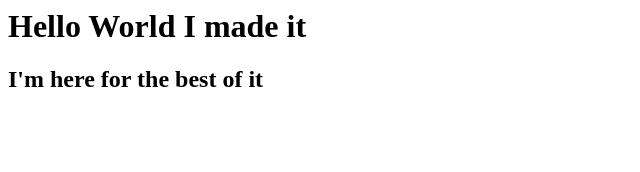
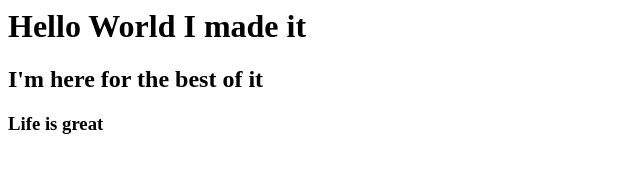
Before and after one commit to nosobaseki/git-practice, a plain HTML site: page index.html in a window 1280 px wide. Shown: the whole page, without its empty margins (0-640 px from the left). Drawn offline with Linux system fonts and the light colour scheme.

Commit message:
Update index.html

```diff
--- a/index.html
+++ b/index.html
@@ -2,3 +2,4 @@
 
 <h1>Hello World I made it</h1>
 <h2> I'm here for the best of it</h2>
+<h3> Life is great</h3>
```
